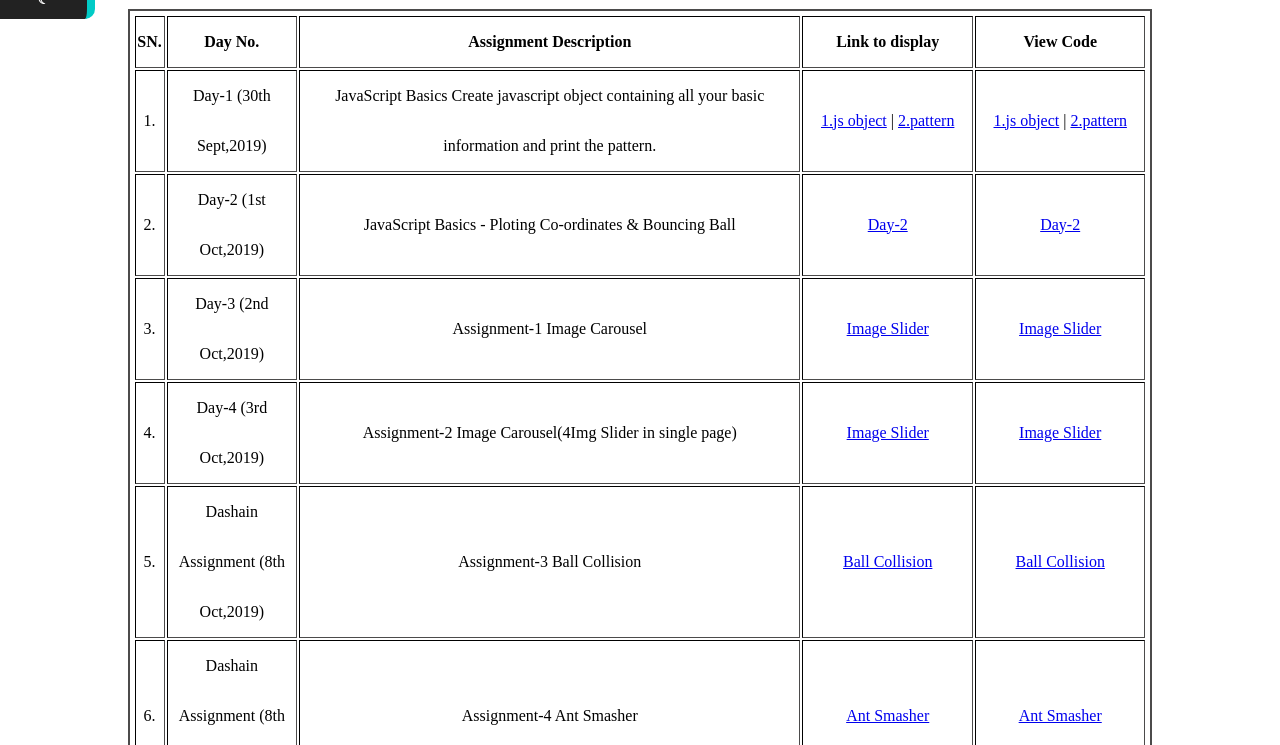
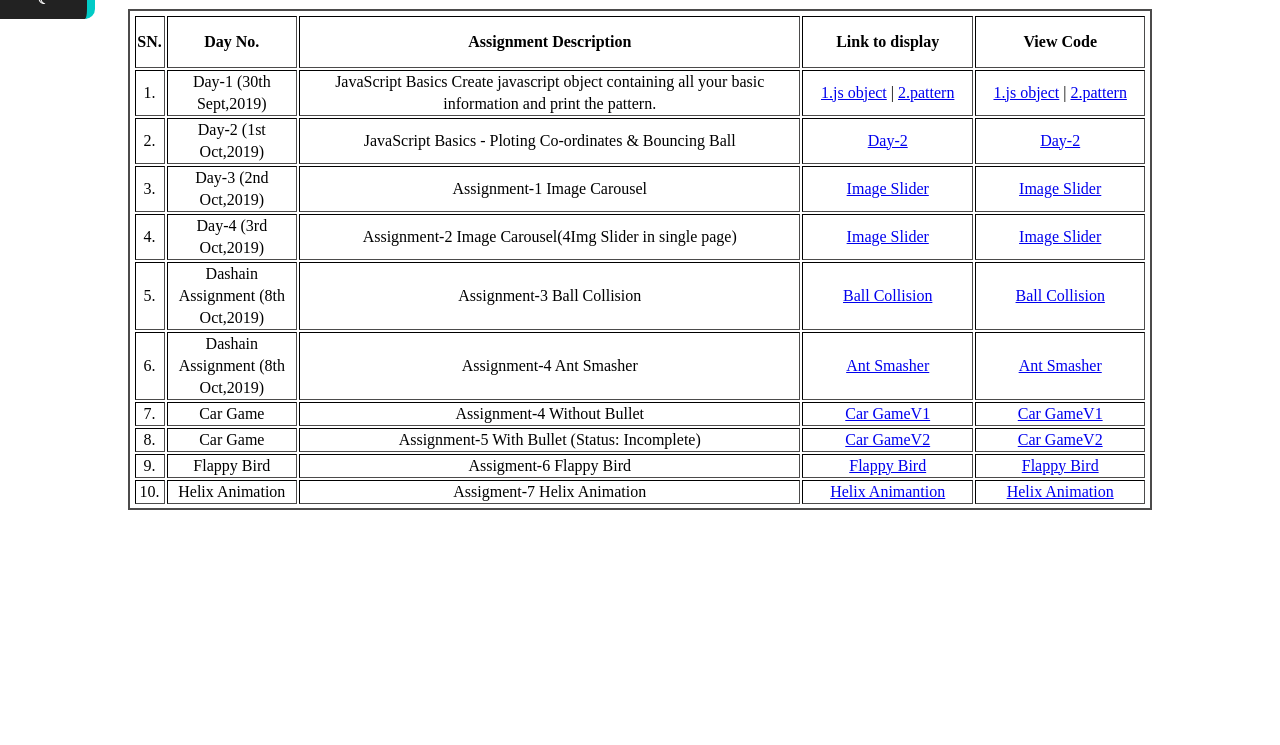
Before and after one commit to aakritsubedi/js-assignment, a plain HTML site: page index.html in a window 1280 px wide. Shown: the part 55-800 px from the top of the page. Drawn offline with Linux system fonts and the light colour scheme.

Commit message:
main table styling changed

```diff
--- a/css/style.css
+++ b/css/style.css
@@ -13,6 +13,9 @@
 	width: 80%;
 	margin:10px auto;
 	padding: 0.2%;
+}
+.main-table tr td{
+	line-height: 22px;
 }
 .btn-link{
 	padding: 15px;
```
